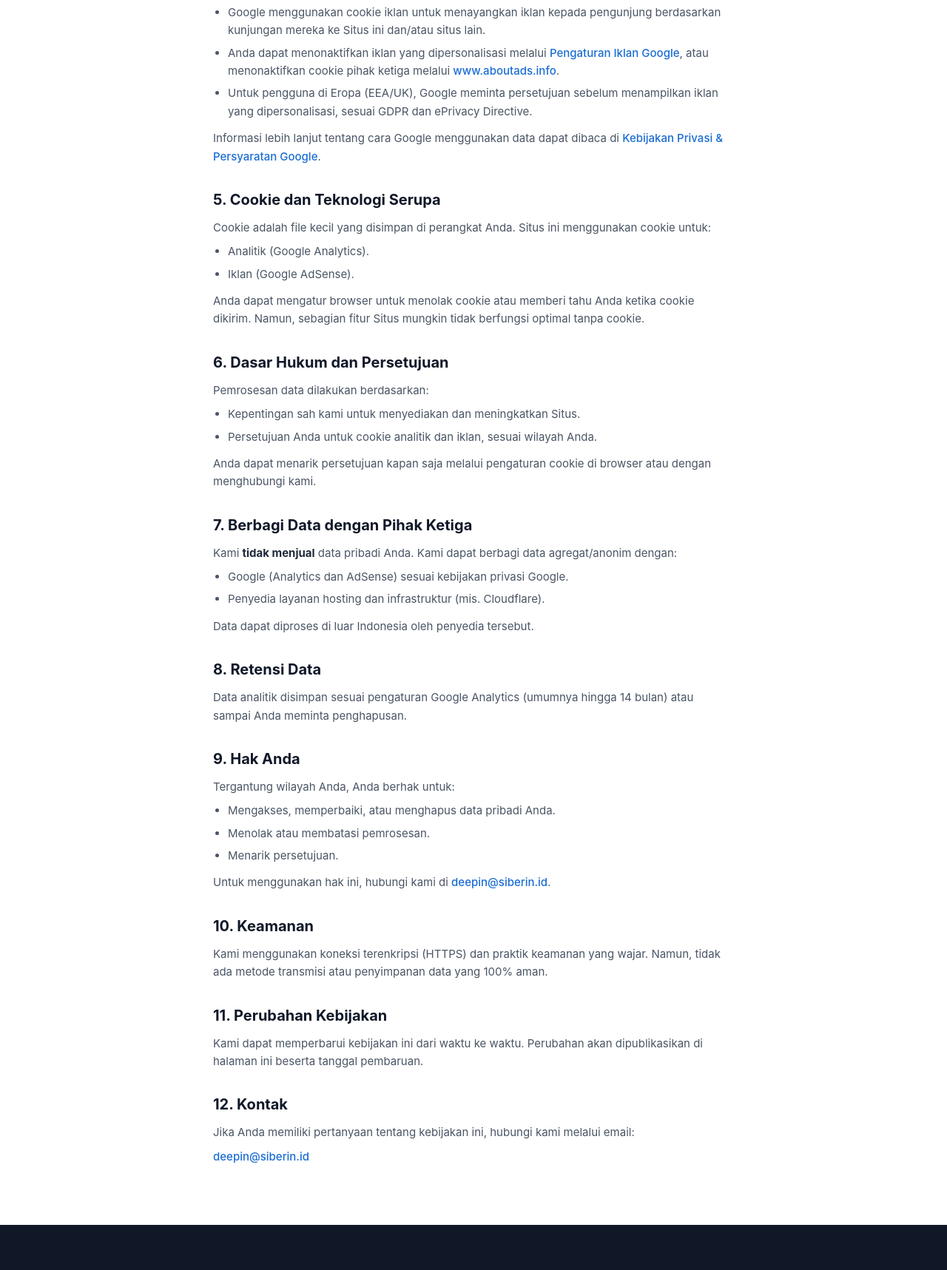
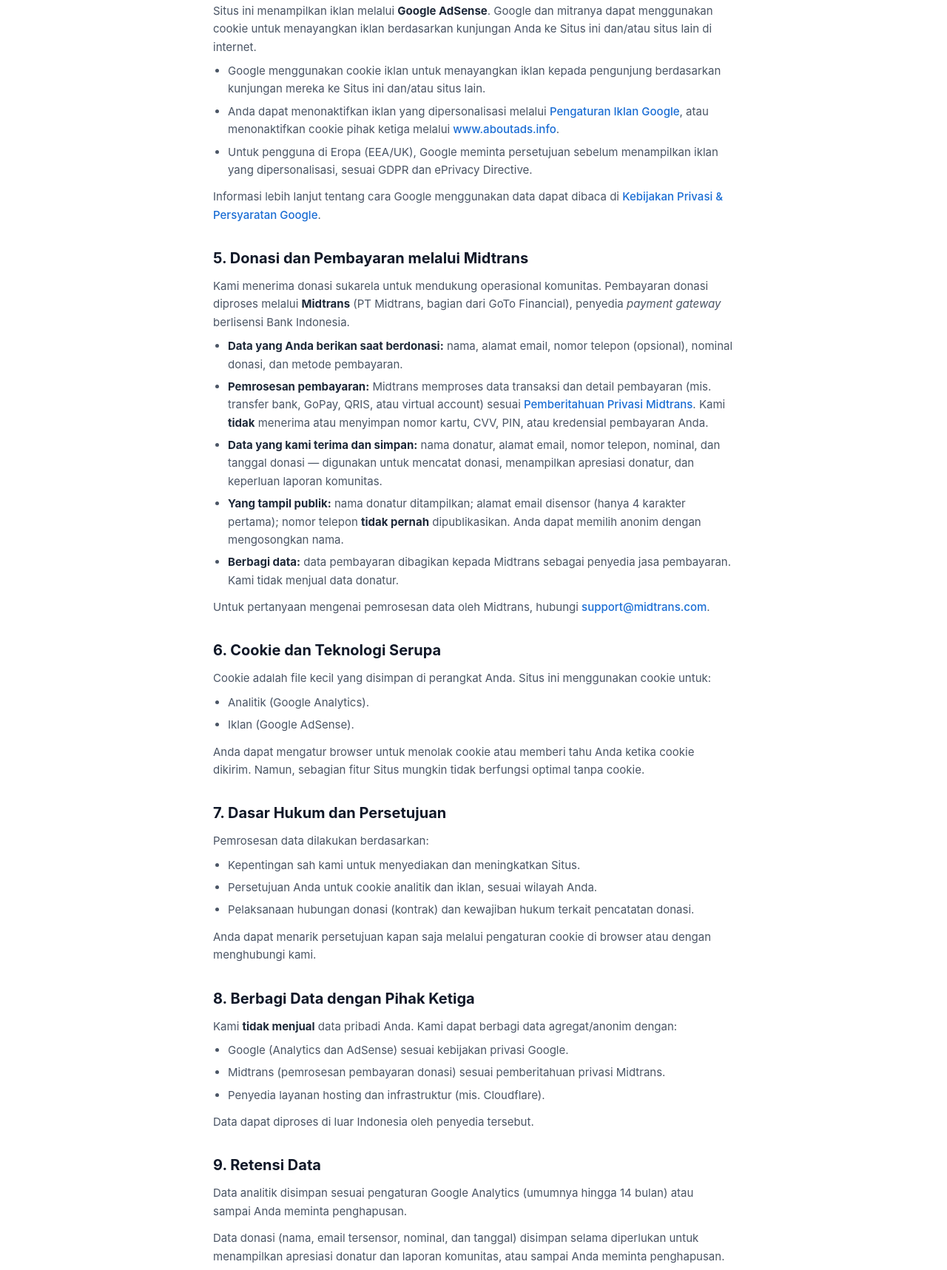
Before and after one commit to deepin-Indonesia/donasi-site, an Astro site: page /privacy in a window 1280 px wide. Shown: the part 1065-2782 px from the top of the page at 74% size. Built offline with nearby package versions, Linux system fonts and the light colour scheme; Astro itself is replaced by a stand-in of ours.

Commit message:
feat(privacy): tambah bagian donasi & Midtrans, perbarui kebijakan privasi

```diff
--- a/src/pages/privacy.astro
+++ b/src/pages/privacy.astro
@@ -6,7 +6,7 @@ const updated = '11 November 2026';
 
 <Layout
   title="Kebijakan Privasi"
-  description="Kebijakan privasi deepin Indonesia: data yang dikumpulkan, penggunaan Google Analytics dan Google AdSense, cookie iklan, serta hak Anda sebagai pengunjung."
+  description="Kebijakan privasi deepin Indonesia: data yang dikumpulkan, donasi via Midtrans, penggunaan Google Analytics dan Google AdSense, cookie iklan, serta hak Anda sebagai pengunjung."
 >
   <section class="bg-gradient-to-b from-deepin-50 to-white pt-12 pb-8">
     <div class="container-main max-w-3xl">
@@ -32,7 +32,7 @@ const updated = '11 November 2026';
           <a href="https://news.deepin.id" class="text-deepin-600 font-medium hover:underline">news.deepin.id</a>,
           <a href="https://about.deepin.id" class="text-deepin-600 font-medium hover:underline">about.deepin.id</a>, dan
           <a href="https://donasi.deepin.id" class="text-deepin-600 font-medium hover:underline">donasi.deepin.id</a>
-          (selanjutnya disebut “Situs”). Dengan menggunakan Situs, Anda menyetujui praktik yang dijelaskan dalam kebijakan ini.
+          (selanjutnya disebut “Situs”). Dengan menggunakan Situs atau berdonasi, Anda menyetujui praktik yang dijelaskan dalam kebijakan ini.
         </p>
       </section>
 
@@ -42,11 +42,12 @@ const updated = '11 November 2026';
         <ul class="list-disc pl-5 mt-2 space-y-1.5">
           <li><strong class="text-gray-800">Informasi teknis otomatis:</strong> alamat IP (dianonimkan), jenis perangkat, browser, sistem operasi, resolusi layar, bahasa, halaman yang dikunjungi, dan waktu kunjungan.</li>
           <li><strong class="text-gray-800">Data interaksi:</strong> klik tautan, kedalaman scroll, dan interaksi dengan elemen Situs (melalui Google Analytics).</li>
+          <li><strong class="text-gray-800">Data donasi:</strong> nama, alamat email, nomor telepon (opsional), nominal, dan tanggal — bila Anda berdonasi melalui Situs.</li>
           <li><strong class="text-gray-800">Informasi yang Anda berikan secara sukarela</strong>, misalnya saat mengirim email atau bergabung ke grup Telegram komunitas.</li>
         </ul>
         <p class="mt-3">
-          Kami <strong class="text-gray-800">tidak</strong> meminta atau menyimpan data sensitif seperti kata sandi atau
-          data pembayaran di Situs ini.
+          Kami <strong class="text-gray-800">tidak</strong> meminta atau menyimpan data sensitif seperti kata sandi
+          atau data pembayaran (nomor kartu/CVV) di Situs ini.
         </p>
       </section>
 
@@ -79,7 +80,27 @@ const updated = '11 November 2026';
       </section>
 
       <section>
-        <h2 class="text-xl font-bold text-gray-900 mb-3">5. Cookie dan Teknologi Serupa</h2>
+        <h2 class="text-xl font-bold text-gray-900 mb-3">5. Donasi dan Pembayaran melalui Midtrans</h2>
+        <p>
+          Kami menerima donasi sukarela untuk mendukung operasional komunitas. Pembayaran donasi diproses melalui
+          <strong class="text-gray-800">Midtrans</strong> (PT Midtrans, bagian dari GoTo Financial), penyedia
+          <em>payment gateway</em> berlisensi Bank Indonesia.
+        </p>
+        <ul class="list-disc pl-5 mt-2 space-y-1.5">
+          <li><strong class="text-gray-800">Data yang Anda berikan saat berdonasi:</strong> nama, alamat email, nomor telepon (opsional), nominal donasi, dan metode pembayaran.</li>
+          <li><strong class="text-gray-800">Pemrosesan pembayaran:</strong> Midtrans memproses data transaksi dan detail pembayaran (mis. transfer bank, GoPay, QRIS, atau virtual account) sesuai <a href="https://midtrans.com/id/pemberitahuan-privasi" target="_blank" rel="noopener" class="text-deepin-600 font-medium hover:underline">Pemberitahuan Privasi Midtrans</a>. Kami <strong class="text-gray-800">tidak</strong> menerima atau menyimpan nomor kartu, CVV, PIN, atau kredensial pembayaran Anda.</li>
+          <li><strong class="text-gray-800">Data yang kami terima dan simpan:</strong> nama donatur, alamat email, nomor telepon, nominal, dan tanggal donasi — digunakan untuk mencatat donasi, menampilkan apresiasi donatur, dan keperluan laporan komunitas.</li>
+          <li><strong class="text-gray-800">Yang tampil publik:</strong> nama donatur ditampilkan; alamat email disensor (hanya 4 karakter pertama); nomor telepon <strong class="text-gray-800">tidak pernah</strong> dipublikasikan. Anda dapat memilih anonim dengan mengosongkan nama.</li>
+          <li><strong class="text-gray-800">Berbagi data:</strong> data pembayaran dibagikan kepada Midtrans sebagai penyedia jasa pembayaran. Kami tidak menjual data donatur.</li>
+        </ul>
+        <p class="mt-3">
+          Untuk pertanyaan mengenai pemrosesan data oleh Midtrans, hubungi
+          <a href="mailto:support@midtrans.com" class="text-deepin-600 font-medium hover:underline">support@midtrans.com</a>.
+        </p>
+      </section>
+
+      <section>
+        <h2 class="text-xl font-bold text-gray-900 mb-3">6. Cookie dan Teknologi Serupa</h2>
         <p>Cookie adalah file kecil yang disimpan di perangkat Anda. Situs ini menggunakan cookie untuk:</p>
         <ul class="list-disc pl-5 mt-2 space-y-1.5">
           <li>Analitik (Google Analytics).</li>
@@ -92,11 +113,12 @@ const updated = '11 November 2026';
       </section>
 
       <section>
-        <h2 class="text-xl font-bold text-gray-900 mb-3">6. Dasar Hukum dan Persetujuan</h2>
+        <h2 class="text-xl font-bold text-gray-900 mb-3">7. Dasar Hukum dan Persetujuan</h2>
         <p>Pemrosesan data dilakukan berdasarkan:</p>
         <ul class="list-disc pl-5 mt-2 space-y-1.5">
           <li>Kepentingan sah kami untuk menyediakan dan meningkatkan Situs.</li>
           <li>Persetujuan Anda untuk cookie analitik dan iklan, sesuai wilayah Anda.</li>
+          <li>Pelaksanaan hubungan donasi (kontrak) dan kewajiban hukum terkait pencatatan donasi.</li>
         </ul>
         <p class="mt-3">
           Anda dapat menarik persetujuan kapan saja melalui pengaturan cookie di browser atau dengan menghubungi kami.
@@ -104,28 +126,33 @@ const updated = '11 November 2026';
       </section>
 
       <section>
-        <h2 class="text-xl font-bold text-gray-900 mb-3">7. Berbagi Data dengan Pihak Ketiga</h2>
+        <h2 class="text-xl font-bold text-gray-900 mb-3">8. Berbagi Data dengan Pihak Ketiga</h2>
         <p>
           Kami <strong class="text-gray-800">tidak menjual</strong> data pribadi Anda. Kami dapat berbagi data
           agregat/anonim dengan:
         </p>
         <ul class="list-disc pl-5 mt-2 space-y-1.5">
           <li>Google (Analytics dan AdSense) sesuai kebijakan privasi Google.</li>
+          <li>Midtrans (pemrosesan pembayaran donasi) sesuai pemberitahuan privasi Midtrans.</li>
           <li>Penyedia layanan hosting dan infrastruktur (mis. Cloudflare).</li>
         </ul>
         <p class="mt-3">Data dapat diproses di luar Indonesia oleh penyedia tersebut.</p>
       </section>
 
       <section>
-        <h2 class="text-xl font-bold text-gray-900 mb-3">8. Retensi Data</h2>
+        <h2 class="text-xl font-bold text-gray-900 mb-3">9. Retensi Data</h2>
         <p>
           Data analitik disimpan sesuai pengaturan Google Analytics (umumnya hingga 14 bulan) atau sampai Anda meminta
           penghapusan.
         </p>
+        <p class="mt-3">
+          Data donasi (nama, email tersensor, nominal, dan tanggal) disimpan selama diperlukan untuk menampilkan
+          apresiasi donatur dan laporan komunitas, atau sampai Anda meminta penghapusan.
+        </p>
       </section>
 
       <section>
-        <h2 class="text-xl font-bold text-gray-900 mb-3">9. Hak Anda</h2>
+        <h2 class="text-xl font-bold text-gray-900 mb-3">10. Hak Anda</h2>
         <p>Tergantung wilayah Anda, Anda berhak untuk:</p>
         <ul class="list-disc pl-5 mt-2 space-y-1.5">
           <li>Mengakses, memperbaiki, atau menghapus data pribadi Anda.</li>
@@ -136,7 +163,7 @@ const updated = '11 November 2026';
       </section>
 
       <section>
-        <h2 class="text-xl font-bold text-gray-900 mb-3">10. Keamanan</h2>
+        <h2 class="text-xl font-bold text-gray-900 mb-3">11. Keamanan</h2>
         <p>
           Kami menggunakan koneksi terenkripsi (HTTPS) dan praktik keamanan yang wajar. Namun, tidak ada metode transmisi
           atau penyimpanan data yang 100% aman.
@@ -144,7 +171,7 @@ const updated = '11 November 2026';
       </section>
 
       <section>
-        <h2 class="text-xl font-bold text-gray-900 mb-3">11. Perubahan Kebijakan</h2>
+        <h2 class="text-xl font-bold text-gray-900 mb-3">12. Perubahan Kebijakan</h2>
         <p>
           Kami dapat memperbarui kebijakan ini dari waktu ke waktu. Perubahan akan dipublikasikan di halaman ini beserta
           tanggal pembaruan.
@@ -152,7 +179,7 @@ const updated = '11 November 2026';
       </section>
 
       <section>
-        <h2 class="text-xl font-bold text-gray-900 mb-3">12. Kontak</h2>
+        <h2 class="text-xl font-bold text-gray-900 mb-3">13. Kontak</h2>
         <p>Jika Anda memiliki pertanyaan tentang kebijakan ini, hubungi kami melalui email:</p>
         <p class="mt-2">
           <a href="mailto:deepin@siberin.id" class="text-deepin-600 font-medium hover:underline">deepin@siberin.id</a>
```
